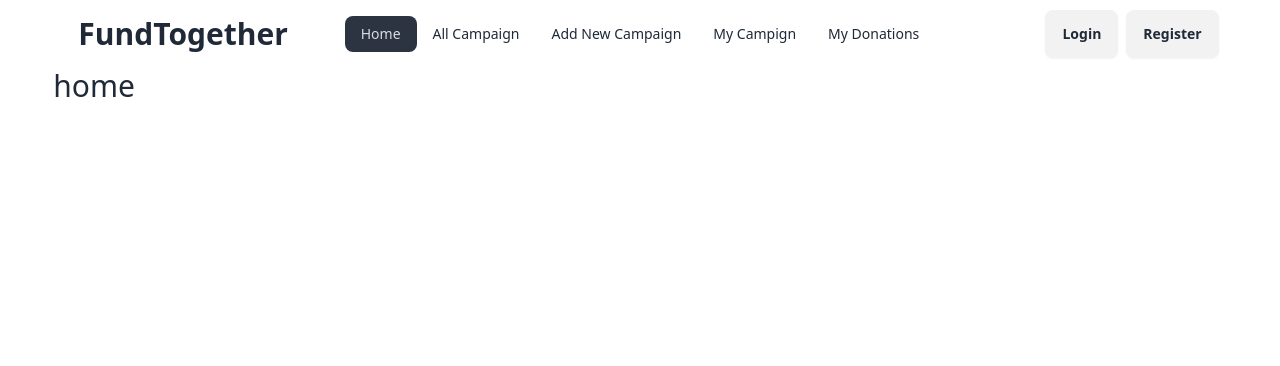
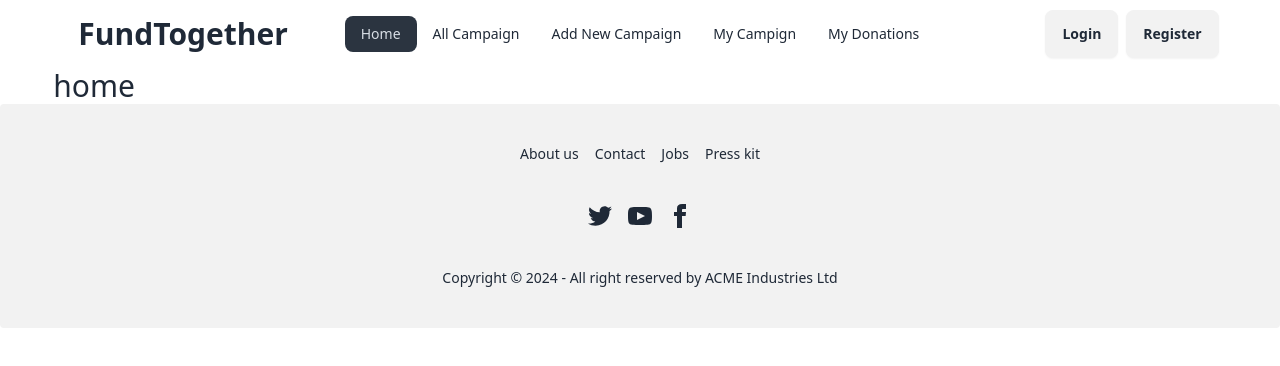
Before and after one commit to MahbubSakib/fund-together-client, a React (Vite) app: page / in a window 1280 px wide. Shown: the top 366 px of the page. Built offline with nearby package versions, Linux system fonts and the light colour scheme.

Commit message:
footer added

```diff
--- a/src/components/layout/Footer.jsx
+++ b/src/components/layout/Footer.jsx
@@ -1,7 +1,54 @@
 const Footer = () => {
     return (
         <div>
-
+            <footer className="footer footer-center bg-base-200 text-base-content rounded p-10">
+                <nav className="grid grid-flow-col gap-4">
+                    <a className="link link-hover">About us</a>
+                    <a className="link link-hover">Contact</a>
+                    <a className="link link-hover">Jobs</a>
+                    <a className="link link-hover">Press kit</a>
+                </nav>
+                <nav>
+                    <div className="grid grid-flow-col gap-4">
+                        <a>
+                            <svg
+                                xmlns="http://www.w3.org/2000/svg"
+                                width="24"
+                                height="24"
+                                viewBox="0 0 24 24"
+                                className="fill-current">
+                                <path
+                                    d="M24 4.557c-.883.392-1.832.656-2.828.775 1.017-.609 1.798-1.574 2.165-2.724-.951.564-2.005.974-3.127 1.195-.897-.957-2.178-1.555-3.594-1.555-3.179 0-5.515 2.966-4.797 6.045-4.091-.205-7.719-2.165-10.148-5.144-1.29 2.213-.669 5.108 1.523 6.574-.806-.026-1.566-.247-2.229-.616-.054 2.281 1.581 4.415 3.949 4.89-.693.188-1.452.232-2.224.084.626 1.956 2.444 3.379 4.6 3.419-2.07 1.623-4.678 2.348-7.29 2.04 2.179 1.397 4.768 2.212 7.548 2.212 9.142 0 14.307-7.721 13.995-14.646.962-.695 1.797-1.562 2.457-2.549z"></path>
+                            </svg>
+                        </a>
+                        <a>
+                            <svg
+                                xmlns="http://www.w3.org/2000/svg"
+                                width="24"
+                                height="24"
+                                viewBox="0 0 24 24"
+                                className="fill-current">
+                                <path
+                                    d="M19.615 3.184c-3.604-.246-11.631-.245-15.23 0-3.897.266-4.356 2.62-4.385 8.816.029 6.185.484 8.549 4.385 8.816 3.6.245 11.626.246 15.23 0 3.897-.266 4.356-2.62 4.385-8.816-.029-6.185-.484-8.549-4.385-8.816zm-10.615 12.816v-8l8 3.993-8 4.007z"></path>
+                            </svg>
+                        </a>
+                        <a>
+                            <svg
+                                xmlns="http://www.w3.org/2000/svg"
+                                width="24"
+                                height="24"
+                                viewBox="0 0 24 24"
+                                className="fill-current">
+                                <path
+                                    d="M9 8h-3v4h3v12h5v-12h3.642l.358-4h-4v-1.667c0-.955.192-1.333 1.115-1.333h2.885v-5h-3.808c-3.596 0-5.192 1.583-5.192 4.615v3.385z"></path>
+                            </svg>
+                        </a>
+                    </div>
+                </nav>
+                <aside>
+                    <p>Copyright © {new Date().getFullYear()} - All right reserved by ACME Industries Ltd</p>
+                </aside>
+            </footer>
         </div>
     );
 };
```
